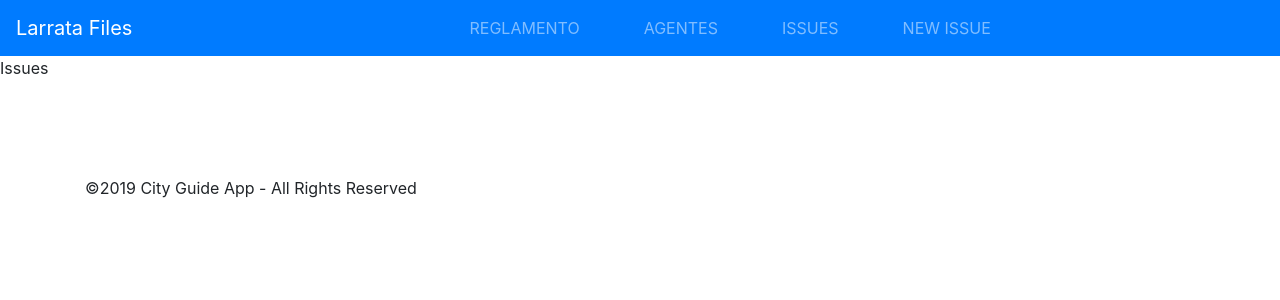
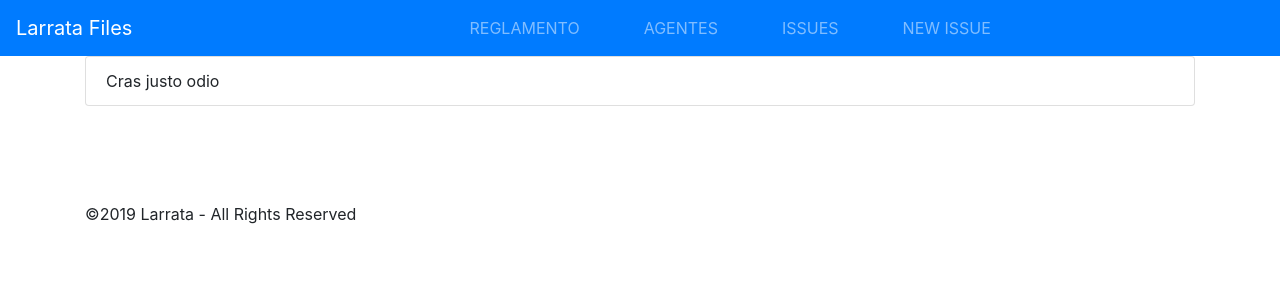
Before and after one commit to EduardoYujraT/Larrata-website, a React (Create React App) app: page /issues in a window 1280 px wide. Shown: the top 300 px of the page. Built offline with nearby package versions, Linux system fonts and the light colour scheme; no server answers.

Commit message:
build issues

```diff
--- a/src/components/Layout/Footer.js
+++ b/src/components/Layout/Footer.js
@@ -9,7 +9,7 @@ export default function Footer() {
 
           <div className="footer-bottom">
             <p className="text-xs-center">
-              &copy;{new Date().getFullYear()} City Guide App - All Rights
+              &copy;{new Date().getFullYear()} Larrata - All Rights
               Reserved
             </p>
           </div>
--- a/src/components/Pages/Issues.js
+++ b/src/components/Pages/Issues.js
@@ -1,9 +1,42 @@
 import React from 'react'
 
-export default function Issues() {
-    return (
-        <div>
-            Issues
-        </div>
-    )
+class Issues extends React.Component {
+
+    constructor(){
+        super();
+        this.state={
+            items: {}
+        };
+    }
+
+    componentDidMount(){
+        fetch("https://api.github.com/repos/matiasalbacetti/LarrataFiles/issues")
+        .then(res => res.json())
+        .then(
+            (result) => {
+                this.setState({
+                    items: result
+                })
+
+            }
+        )
+
+    }
+
+
+    render(){
+        const{items} = this.state;
+        console.log(items);
+        return (
+            <div className="container">
+                <ul className="list-group">
+                    <li className="list-group-item">Cras justo odio</li>
+
+                </ul>
+            </div>
+        )
+    }
+
 }
+
+export default Issues;
--- a/src/components/Pages/Miembros.js
+++ b/src/components/Pages/Miembros.js
@@ -1,5 +1,7 @@
 import React from 'react'
 import './miembros.css';
+
+import gif from '../../assets/load.gif';
 
 import noti from '../../assets/noti.jpg';
 import santy from '../../assets/santy.jpg';
@@ -28,7 +30,7 @@ export default function Miembros() {
         <div className="row justify-content-center align-self-center">
             <div className="col-12 col-md-3 col-sm-6 area" align="center">
                 <div className="card text-center h-100 ">
-                    <img src={noti} className="card-img-top" alt="..."></img>
+                    <img src={noti} className="card-img-top" alt="..." loader={gif}></img>
                     <div className="card-block">
                         <h5 className="card-title">Notario, Matias Nicolás</h5>
                         <p className="card-text">Administrador</p>
```
Also changed, not shown: src/assets/load.gif (added), src/assets/logo.jpg (added).
